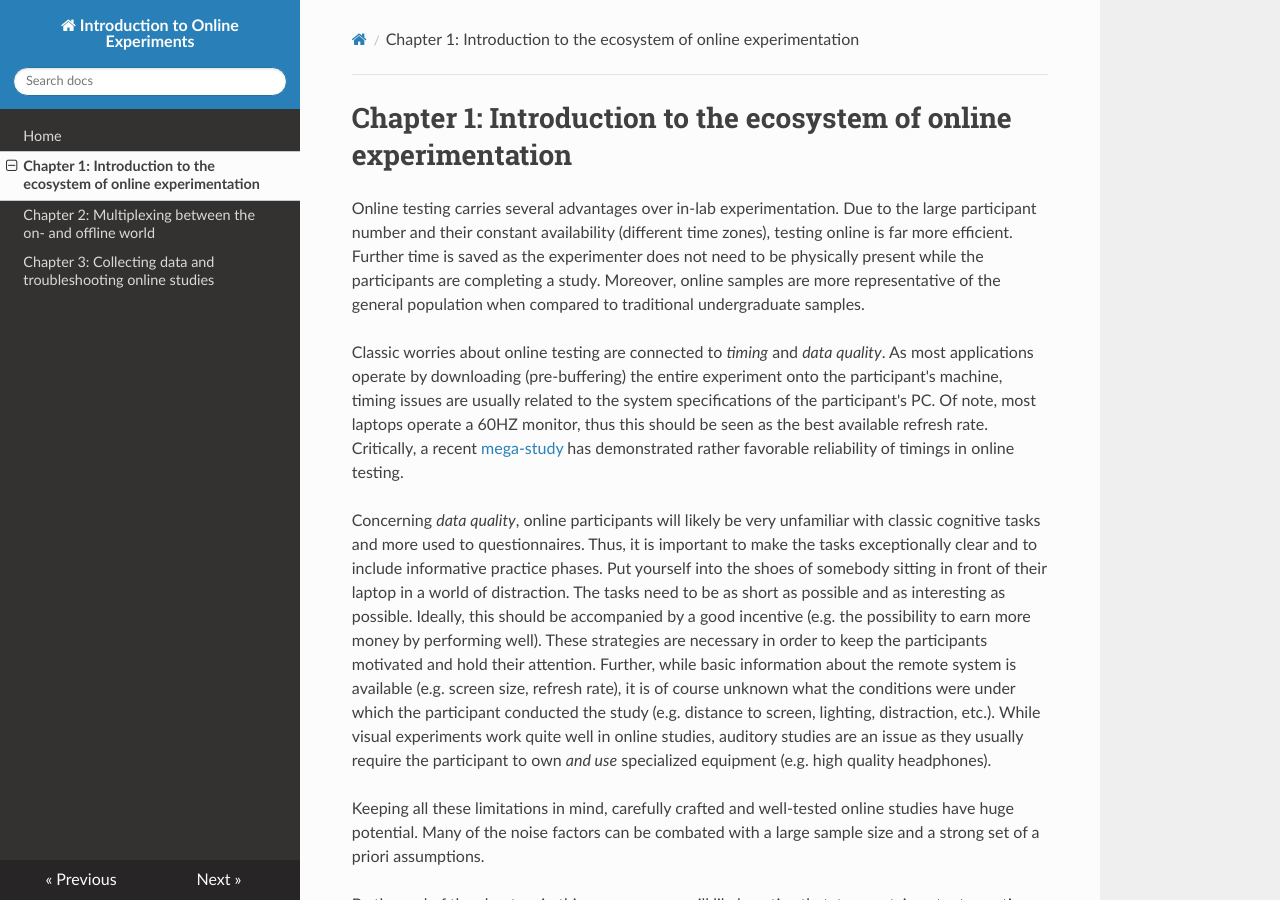
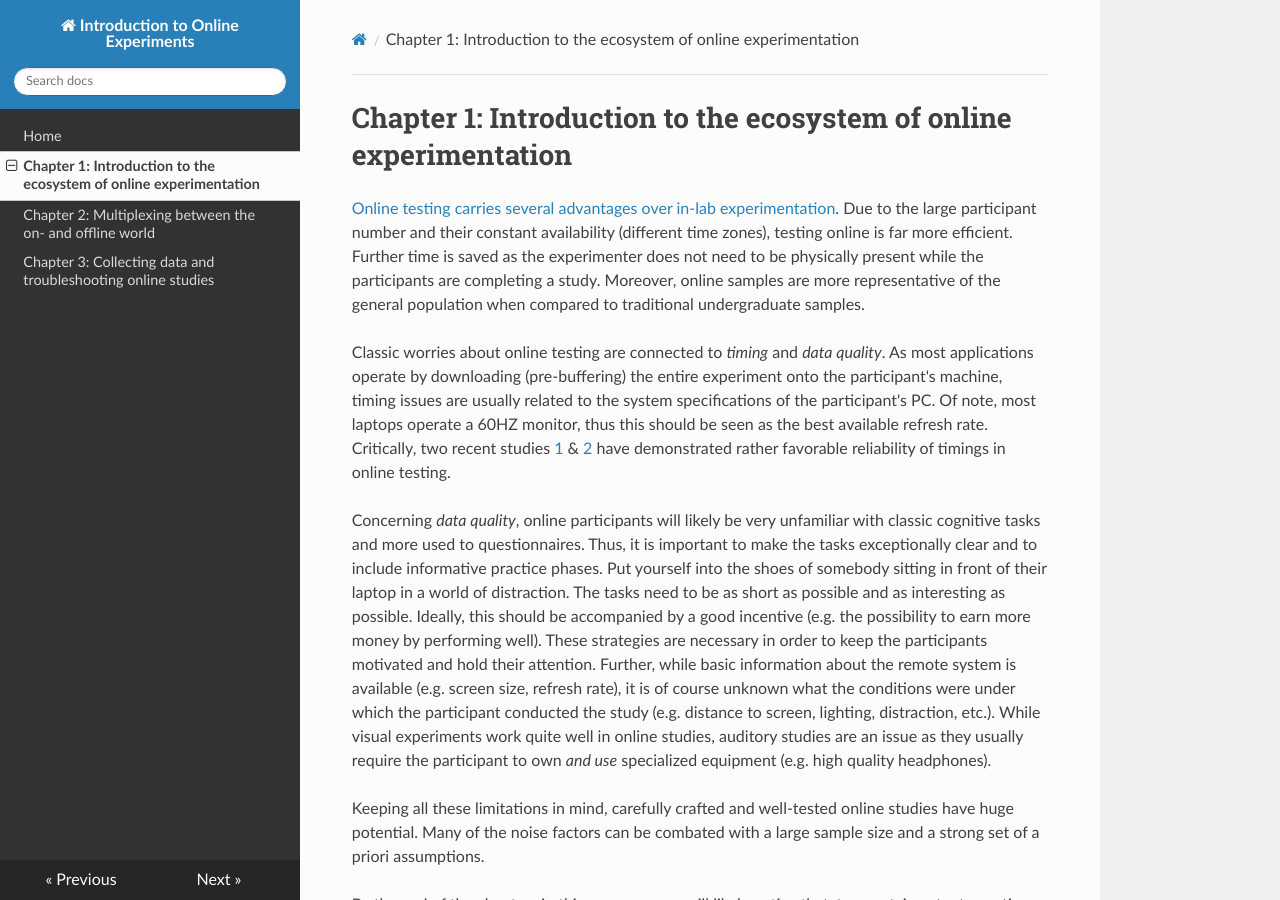
Before and after one commit to onlinews/online_ws, an MkDocs documentation site: the page built from docs/Ch_1_GettingStarted.md, in a window 1280 px wide and 900 px high. Built offline with MkDocs 1.6.1, drawn with Linux system fonts in a browser that asks for light colours; nearby versions of some CDN libraries.

Commit message:
Update Ch_1_GettingStarted.md

```diff
--- a/docs/Ch_1_GettingStarted.md
+++ b/docs/Ch_1_GettingStarted.md
@@ -1,7 +1,7 @@
 # **Chapter 1: Introduction to the ecosystem of online experimentation**
-Online testing carries several advantages over in-lab experimentation. Due to the large participant number and their constant availability (different time zones), testing online is far more efficient. Further time is saved as the experimenter does not need to be physically present while the participants are completing a study. Moreover, online samples are more representative of the general population when compared to traditional undergraduate samples.
+[Online testing carries several advantages over in-lab experimentation](https://www.mdpi.com/2076-3425/10/4/251). Due to the large participant number and their constant availability (different time zones), testing online is far more efficient. Further time is saved as the experimenter does not need to be physically present while the participants are completing a study. Moreover, online samples are more representative of the general population when compared to traditional undergraduate samples.
 
-Classic worries about online testing are connected to *timing* and *data quality*. As most applications operate by downloading (pre-buffering) the entire experiment onto the participant's machine, timing issues are usually related to the system specifications of the participant's PC. Of note, most laptops operate a 60HZ monitor, thus this should be seen as the best available refresh rate. Critically, a recent [mega-study](https://psyarxiv.com/d6nu5/) has demonstrated rather favorable reliability of timings in online testing.
+Classic worries about online testing are connected to *timing* and *data quality*. As most applications operate by downloading (pre-buffering) the entire experiment onto the participant's machine, timing issues are usually related to the system specifications of the participant's PC. Of note, most laptops operate a 60HZ monitor, thus this should be seen as the best available refresh rate. Critically, two recent studies [1](https://peerj.com/articles/9414/) & [2](https://link.springer.com/article/10.3758/s13428-020-01501-5) have demonstrated rather favorable reliability of timings in online testing.
 
 Concerning *data quality*, online participants will likely be very unfamiliar with classic cognitive tasks and more used to questionnaires. Thus, it is important to make the tasks exceptionally clear and to include informative practice phases. Put yourself into the shoes of somebody sitting in front of their laptop in a world of distraction. The tasks need to be as short as possible and as interesting as possible. Ideally, this should be accompanied by a good incentive (e.g. the possibility to earn more money by performing well). These strategies are necessary in order to keep the participants motivated and hold their attention. Further, while basic information about the remote system is available (e.g. screen size, refresh rate), it is of course unknown what the conditions were under which the participant conducted the study (e.g. distance to screen, lighting, distraction, etc.). While visual experiments work quite well in online studies, auditory studies are an issue as they usually require the participant to own *and use* specialized equipment (e.g. high quality headphones).
 
```
